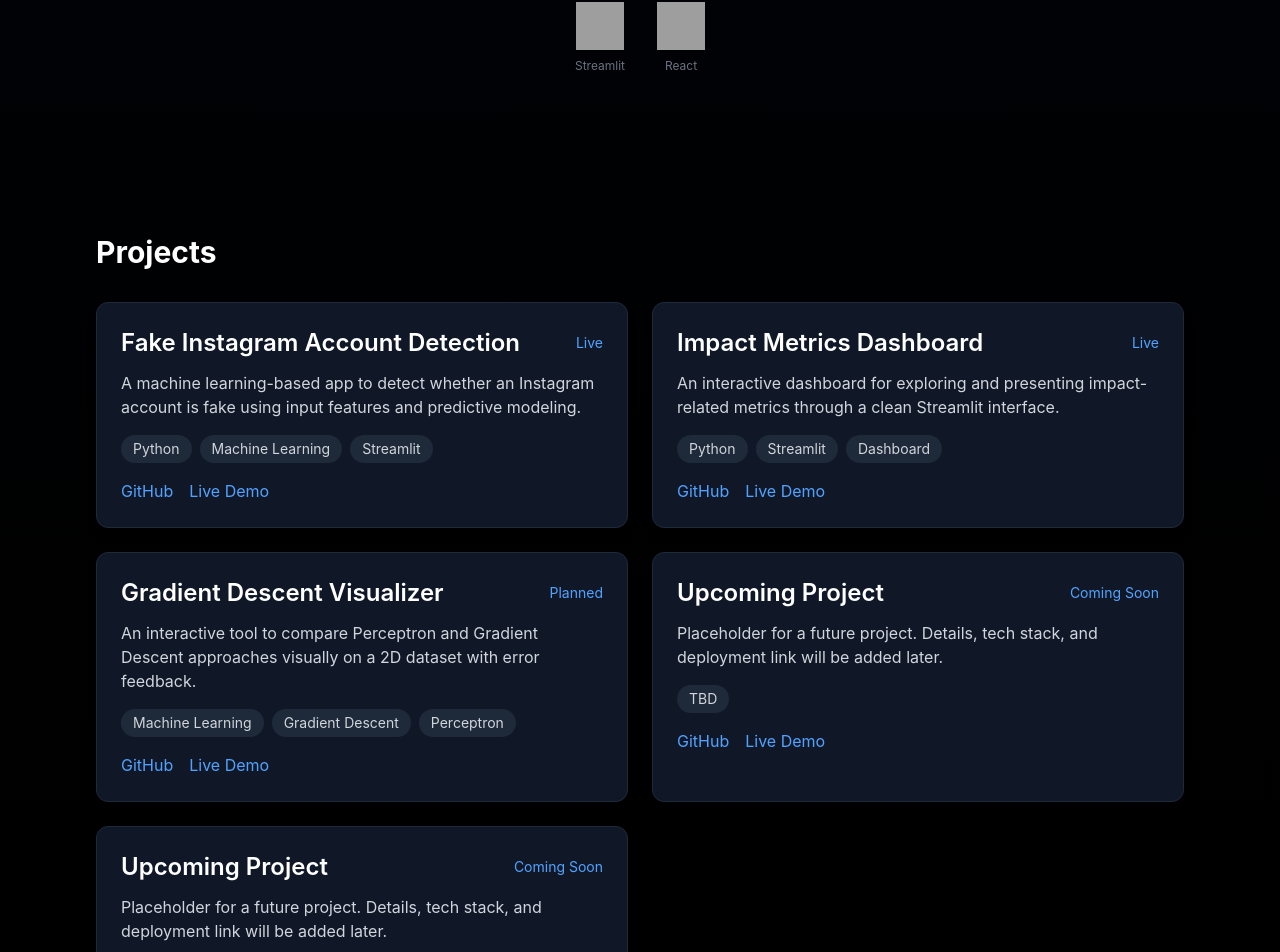
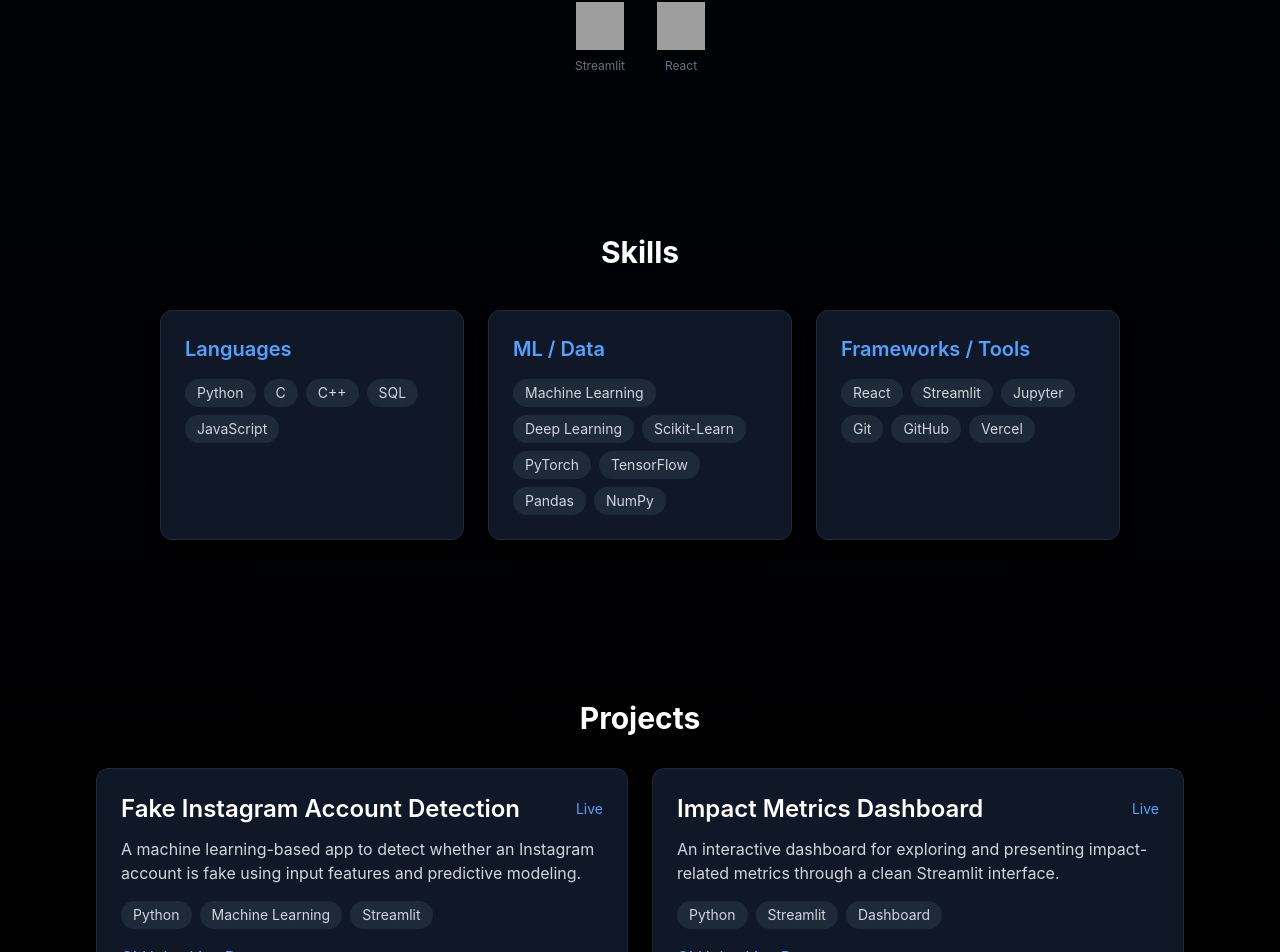
Before and after one commit to vidhan-tiwari/Portfolio, a React app: page / in a window 1280 px wide. Shown: the part 834-1786 px from the top of the page. Built offline with nearby package versions, Linux system fonts and the light colour scheme; grey boxes are pictures that could not be loaded; the HTML template or start-up script is replaced by a standard one.

Commit message:
added skills component

```diff
--- a/src/pages/Home.jsx
+++ b/src/pages/Home.jsx
@@ -1,6 +1,7 @@
 import Navbar from "../components/Navbar"
 import Hero from "../sections/Hero"
 import About from "../sections/About"
+import Skills from "../sections/Skills"
 import Projects from "../sections/Projects"
 import Contact from "../sections/Contact"
 import Footer from "../components/Footer"
@@ -11,6 +12,7 @@
             <Navbar />
             <Hero />
             <About />
+            <Skills />
             <Projects />
             <Contact />
             <Footer />
--- a/src/sections/Projects.jsx
+++ b/src/sections/Projects.jsx
@@ -3,7 +3,7 @@
 function Projects() {
     return (
         <section id="projects" className="py-20 px-8 max-w-6xl mx-auto">
-            <h2 className="text-3xl font-bold mb-8">Projects</h2>
+            <h2 className="text-3xl font-bold text-center mb-8">Projects</h2>
 
             <div className="grid md:grid-cols-2 gap-6">
                 {projects.map((project, index) => (
--- /dev/null
+++ b/src/sections/Skills.jsx
@@ -0,0 +1,42 @@
+function Skills() {
+    const skillGroups = [
+        {
+            title: "Languages",
+            skills: ["Python", "C", "C++", "SQL", "JavaScript"],
+        },
+        {
+            title: "ML / Data",
+            skills: ["Machine Learning", "Deep Learning", "Scikit-Learn", "PyTorch", "TensorFlow", "Pandas", "NumPy"],
+        },
+        {
+            title: "Frameworks / Tools",
+            skills: ["React", "Streamlit", "Jupyter", "Git", "GitHub", "Vercel"],
+        },
+    ]
+
+    return (
+        <section id="skills" className="py-20 px-8 max-w-5xl mx-auto">
+            <h2 className="text-3xl font-bold mb-10 text-center">Skills</h2>
+
+            <div className="grid md:grid-cols-3 gap-6">
+                {skillGroups.map((group, index) => (
+                    <div key={index} className="bg-gray-900 border border-gray-800 rounded-xl p-6 shadow-lg">
+                        <h3 className="text-xl font-semibold mb-4 text-blue-400">{group.title}</h3>
+                        <div className="flex flex-wrap gap-2">
+                            {group.skills.map((skill, i) => (
+                                <span
+                                    key={i}
+                                    className="px-3 py-1 text-sm rounded-full bg-gray-800 text-gray-300"
+                                >
+                                    {skill}
+                                </span>
+                            ))}
+                        </div>
+                    </div>
+                ))}
+            </div>
+        </section>
+    )
+}
+
+export default Skills
```
